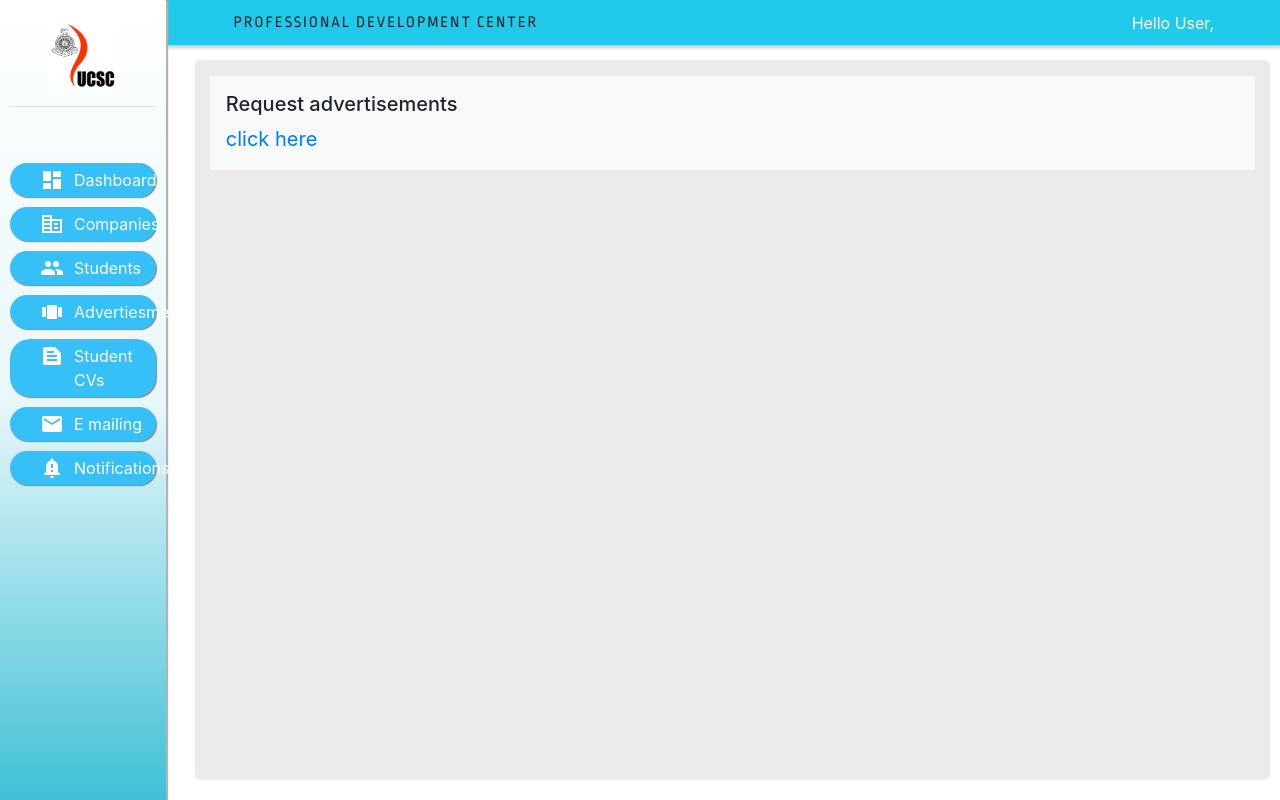
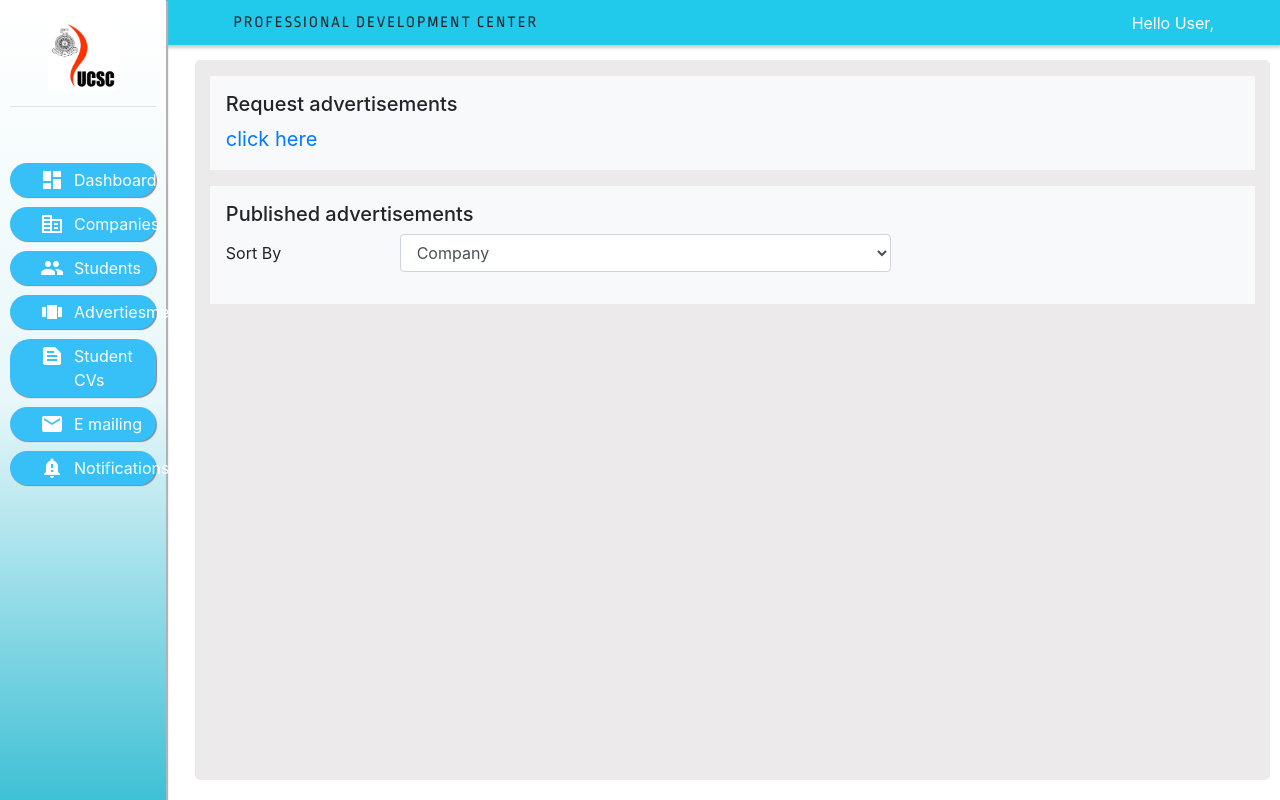
Before and after one commit to shelomi123/dashboard-portal, a React (Create React App) app: page /adverts in a window 1280 px wide. Built offline with nearby package versions, Linux system fonts and the light colour scheme.

Commit message:
sort added

```diff
--- a/src/content/adverts.js
+++ b/src/content/adverts.js
@@ -13,12 +13,33 @@ function Adverts(){
                     <Link to="/advertsRequest" className="advertsRequest" style={{ fontSize: '20px' }}>
                         click here
                     </Link>
+                </div>
+
+                <div class="container p-3 my-3 bg-light">
+                    <h5>Published advertisements</h5>
+
+                    <div class="form-group row">
+                        <label for="inputSort" class="col-sm-2 col-form-label">Sort By</label>
+                            <div class="col-sm-6">
+                                <select id="inputSort" class="form-control">
+                                    <option selected>Company</option>
+                                    <option>Job Role</option>
+                                </select>
+                            </div>
+                    </div>
+
+
+
+
+
+
+
 
                 </div>
 
 
+
            </div>
-
         </div>
 
 
```
